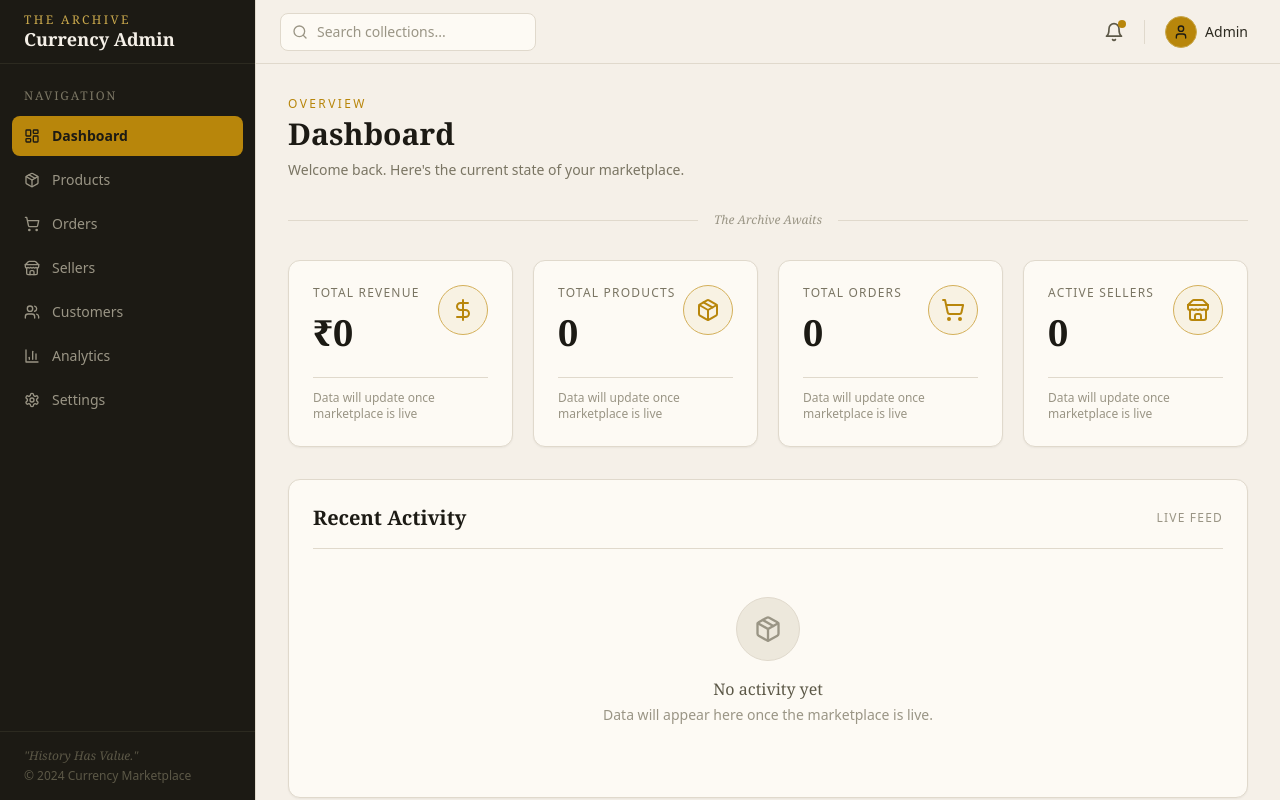
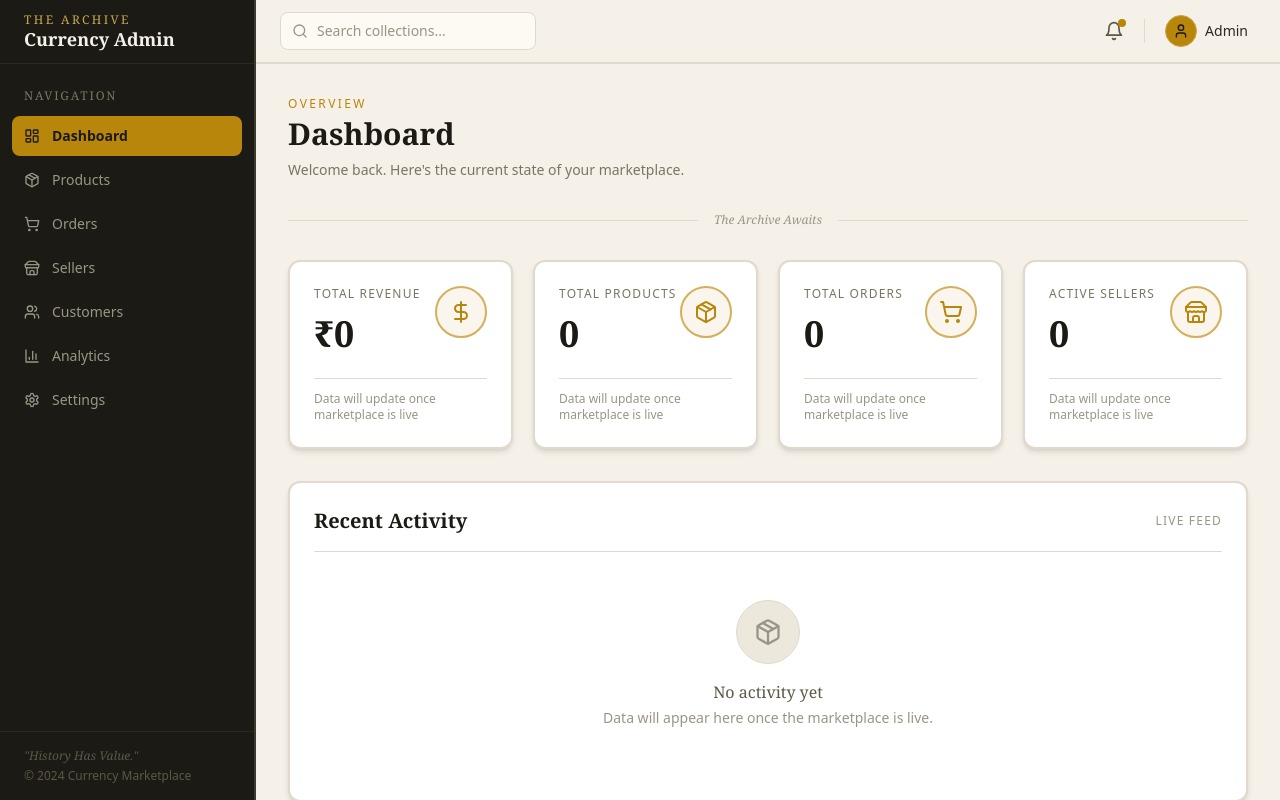
Before and after one commit to charanroyal00/e-commers-oldcurrency, a React (Vite) app: page /dashboard in a window 1280 px wide. Built offline with nearby package versions, Linux system fonts and the light colour scheme.

Commit message:
fix: add visible borders and white card backgrounds across dashboard

```diff
--- a/src/components/layout/Header.tsx
+++ b/src/components/layout/Header.tsx
@@ -6,7 +6,7 @@ interface HeaderProps {
 
 const Header = ({ onMenuClick }: HeaderProps) => {
   return (
-    <header className="sticky top-0 z-10 flex h-16 items-center justify-between border-b border-cream-300 bg-cream-100 px-4 md:px-6">
+    <header className="sticky top-0 z-10 flex h-16 items-center justify-between border-b-2 border-cream-300 bg-cream-100 px-4 md:px-6">
       {/* Left */}
       <div className="flex items-center gap-4">
         {/* Mobile hamburger */}
--- a/src/components/layout/Sidebar.tsx
+++ b/src/components/layout/Sidebar.tsx
@@ -34,7 +34,7 @@ const navItems: NavItem[] = [
 const Sidebar = ({ isOpen, onClose }: SidebarProps) => {
   return (
     <aside
-      className={`fixed inset-y-0 left-0 z-30 flex w-64 flex-col border-r border-cream-300 bg-ink-900 transition-transform duration-300 ease-in-out lg:static lg:translate-x-0 ${
+      className={`fixed inset-y-0 left-0 z-30 flex w-64 flex-col border-r-2 border-ink-700 bg-ink-900 transition-transform duration-300 ease-in-out lg:static lg:translate-x-0 ${
         isOpen ? 'translate-x-0' : '-translate-x-full'
       }`}
     >
--- a/src/pages/Analytics.tsx
+++ b/src/pages/Analytics.tsx
@@ -11,7 +11,7 @@ const Analytics = () => (
         Detailed analytics and marketplace insights.
       </p>
     </div>
-    <div className="rounded-xl border border-cream-300 bg-cream-50 p-6 shadow-sm">
+    <div className="rounded-xl border-2 border-cream-300 bg-white p-6 shadow-md">
       <div className="flex flex-col items-center justify-center py-12">
         <div className="mb-4 flex h-16 w-16 items-center justify-center rounded-full border border-cream-300 bg-cream-200">
           <BarChart3 className="h-7 w-7 text-ink-400" />
--- a/src/pages/Customers.tsx
+++ b/src/pages/Customers.tsx
@@ -11,7 +11,7 @@ const Customers = () => (
         View and manage customer accounts.
       </p>
     </div>
-    <div className="rounded-xl border border-cream-300 bg-cream-50 p-6 shadow-sm">
+    <div className="rounded-xl border-2 border-cream-300 bg-white p-6 shadow-md">
       <div className="flex flex-col items-center justify-center py-12">
         <div className="mb-4 flex h-16 w-16 items-center justify-center rounded-full border border-cream-300 bg-cream-200">
           <Users className="h-7 w-7 text-ink-400" />
--- a/src/pages/Dashboard.tsx
+++ b/src/pages/Dashboard.tsx
@@ -7,7 +7,7 @@ interface StatCardProps {
 }
 
 const StatCard = ({ title, value, icon: Icon }: StatCardProps) => (
-  <div className="rounded-xl border border-cream-300 bg-cream-50 p-6 shadow-sm">
+  <div className="rounded-xl border-2 border-cream-300 bg-white p-6 shadow-md">
     <div className="flex items-start justify-between">
       <div>
         <p className="font-sans text-xs font-medium uppercase tracking-widest text-ink-500">
@@ -15,7 +15,7 @@ const StatCard = ({ title, value, icon: Icon }: StatCardProps) => (
         </p>
         <p className="mt-3 font-serif text-4xl font-bold text-ink-900">{value}</p>
       </div>
-      <div className="rounded-full border border-gold-400 bg-gold-500/10 p-3">
+      <div className="rounded-full border-2 border-gold-400 bg-gold-500/10 p-3">
         <Icon className="h-6 w-6 text-gold-600" aria-hidden="true" />
       </div>
     </div>
@@ -57,7 +57,7 @@ const Dashboard = () => {
       </div>
 
       {/* Recent Activity */}
-      <div className="mt-8 rounded-xl border border-cream-300 bg-cream-50 p-6 shadow-sm">
+      <div className="mt-8 rounded-xl border-2 border-cream-300 bg-white p-6 shadow-md">
         <div className="mb-4 flex items-center justify-between">
           <h2 className="font-serif text-xl font-bold text-ink-900">Recent Activity</h2>
           <span className="font-sans text-xs text-ink-400 uppercase tracking-widest">Live Feed</span>
--- a/src/pages/Orders.tsx
+++ b/src/pages/Orders.tsx
@@ -11,7 +11,7 @@ const Orders = () => (
         View and manage customer orders.
       </p>
     </div>
-    <div className="rounded-xl border border-cream-300 bg-cream-50 p-6 shadow-sm">
+    <div className="rounded-xl border-2 border-cream-300 bg-white p-6 shadow-md">
       <div className="flex flex-col items-center justify-center py-12">
         <div className="mb-4 flex h-16 w-16 items-center justify-center rounded-full border border-cream-300 bg-cream-200">
           <ShoppingCart className="h-7 w-7 text-ink-400" />
--- a/src/pages/Products.tsx
+++ b/src/pages/Products.tsx
@@ -11,7 +11,7 @@ const Products = () => (
         Manage all old currency listings in the marketplace.
       </p>
     </div>
-    <div className="rounded-xl border border-cream-300 bg-cream-50 p-6 shadow-sm">
+    <div className="rounded-xl border-2 border-cream-300 bg-white p-6 shadow-md">
       <div className="flex flex-col items-center justify-center py-12">
         <div className="mb-4 flex h-16 w-16 items-center justify-center rounded-full border border-cream-300 bg-cream-200">
           <Package className="h-7 w-7 text-ink-400" />
--- a/src/pages/Sellers.tsx
+++ b/src/pages/Sellers.tsx
@@ -11,7 +11,7 @@ const Sellers = () => (
         Manage seller accounts and verify KYC documents.
       </p>
     </div>
-    <div className="rounded-xl border border-cream-300 bg-cream-50 p-6 shadow-sm">
+    <div className="rounded-xl border-2 border-cream-300 bg-white p-6 shadow-md">
       <div className="flex flex-col items-center justify-center py-12">
         <div className="mb-4 flex h-16 w-16 items-center justify-center rounded-full border border-cream-300 bg-cream-200">
           <Store className="h-7 w-7 text-ink-400" />
--- a/src/pages/Settings.tsx
+++ b/src/pages/Settings.tsx
@@ -11,7 +11,7 @@ const Settings = () => (
         Manage application settings and preferences.
       </p>
     </div>
-    <div className="rounded-xl border border-cream-300 bg-cream-50 p-6 shadow-sm">
+    <div className="rounded-xl border-2 border-cream-300 bg-white p-6 shadow-md">
       <div className="flex flex-col items-center justify-center py-12">
         <div className="mb-4 flex h-16 w-16 items-center justify-center rounded-full border border-cream-300 bg-cream-200">
           <SettingsIcon className="h-7 w-7 text-ink-400" />
```
